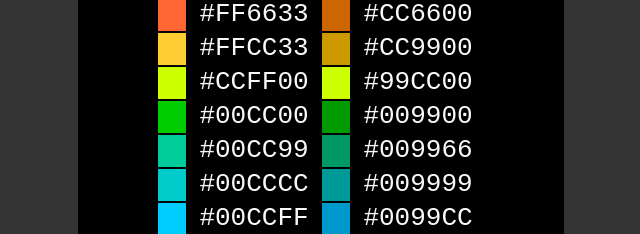
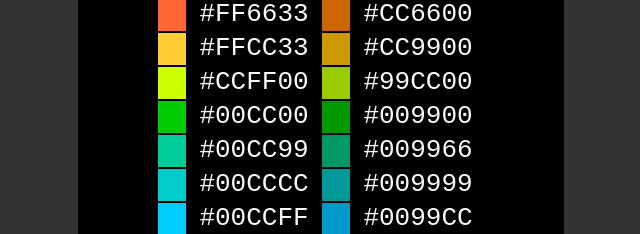
Before and after one commit to nyarla/color.kalaclista.com, a plain HTML site: page index.html in a window 1280 px wide. Shown: the part 1170-1404 px from the top of the page, 319-959 px from the left. Drawn offline with Linux system fonts and the light colour scheme.

Commit message:
fix: fix mistake again!!!

```diff
--- a/index.html
+++ b/index.html
@@ -130,7 +130,7 @@
       <tr>
         <td style="background-color: var(--Color-Lime-Bright) ;"></td>
         <td>#CCFF00</td>
-        <td style="background-color: var(--Color-Lime-Bright) ;"></td>
+        <td style="background-color: var(--Color-Lime-Dark) ;"></td>
         <td>#99CC00</td>
       </tr>
       <tr>
```
